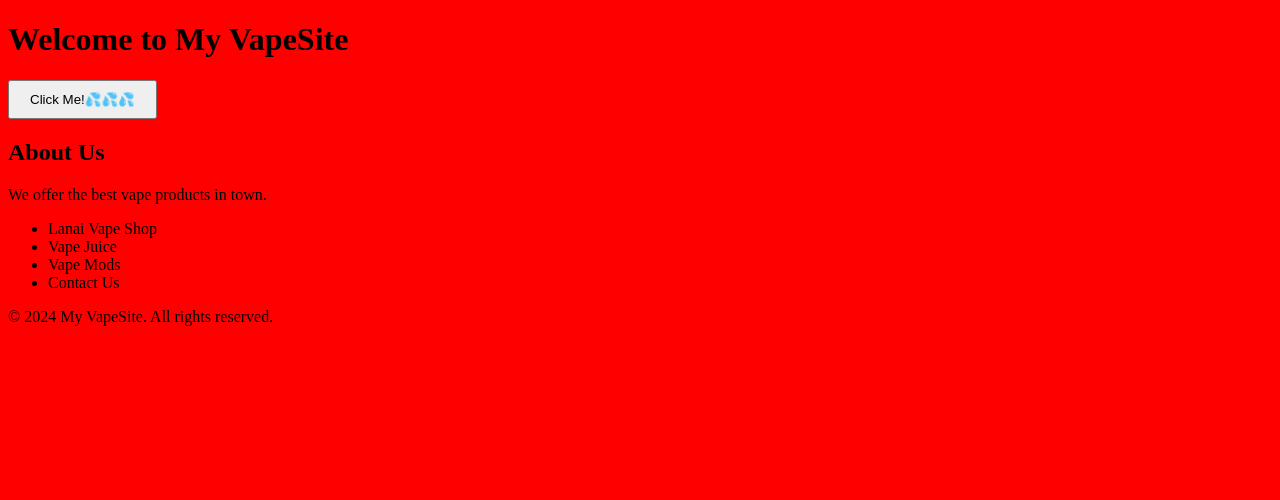
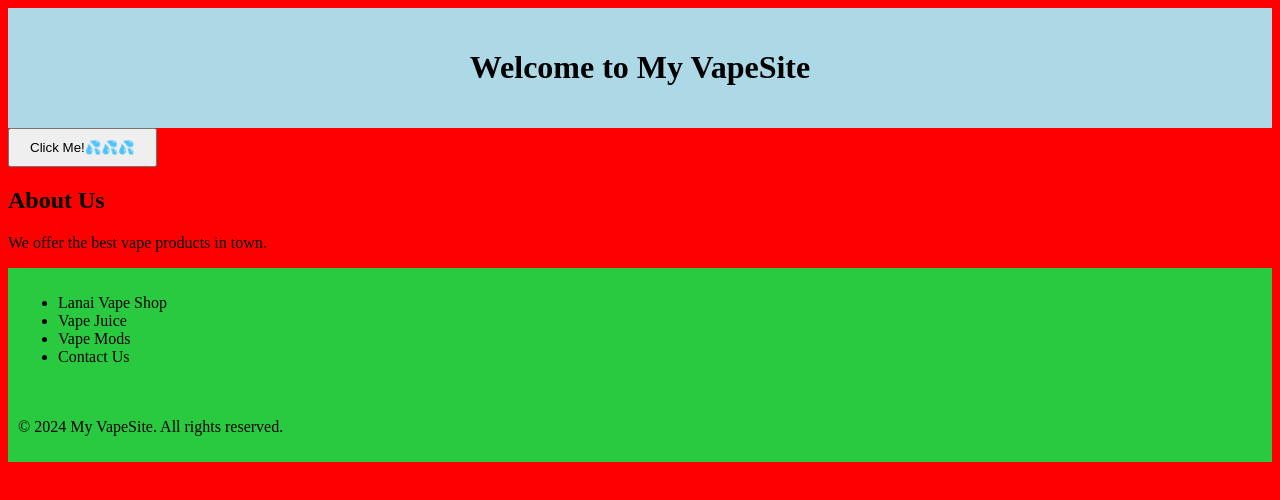
Before and after one commit to Anson2808/test12test, a plain HTML site: page Index.html in a window 1280 px wide. Drawn offline with Linux system fonts and the light colour scheme.

Commit message:
added better colouring scheme's

```diff
--- a/Index.html
+++ b/Index.html
@@ -13,6 +13,22 @@
             padding: 10px 20px;
         }
     }
+
+header {
+    background-color: lightblue;
+    text-align: center;
+    padding: 20px;
+    display: flex;
+    justify-content: center;
+    align-items: center;
+
+}
+
+nav {
+    background-color: rgb(42, 202, 64);
+    padding: 10px;
+}
+
 </style>
 <header>
     <h1>Welcome to My VapeSite</h1>
```
